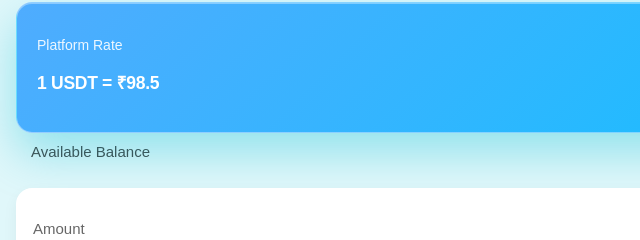
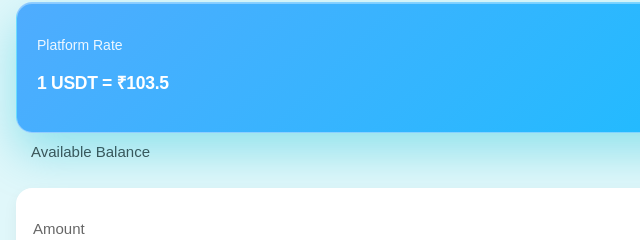
Before and after one commit to yash3108raj-cell/pe-wallet, a plain HTML site: page frontend/public/dashboard.html in a window 1280 px wide. Both pictures are taken after a click on the button "Start Earning". Shown: the part 120-360 px from the top of the page, 0-640 px from the left. Drawn offline with Linux system fonts and the light colour scheme.

Commit message:
Update dashboard.html

```diff
--- a/frontend/public/dashboard.html
+++ b/frontend/public/dashboard.html
@@ -67,7 +67,7 @@
   <div class="rate-card">
     <div>
       <p class="small">Platform Rate</p>
-      <h3>1 USDT = ₹98.5</h3>
+      <h3>1 USDT = ₹103.5</h3>
     </div>
     <button class="deposit-btn-small" onclick="openDepositExchange()" >Deposit</button>
   </div>
@@ -148,7 +148,7 @@
   <!-- Rate -->
   <div class="rate-card">
     <p class="small">Platform Rate</p>
-    <h3>1 USDT = ₹98.5</h3>
+    <h3>1 USDT = ₹103.5</h3>
   </div>
 
   <!-- YOU PAY -->
```
